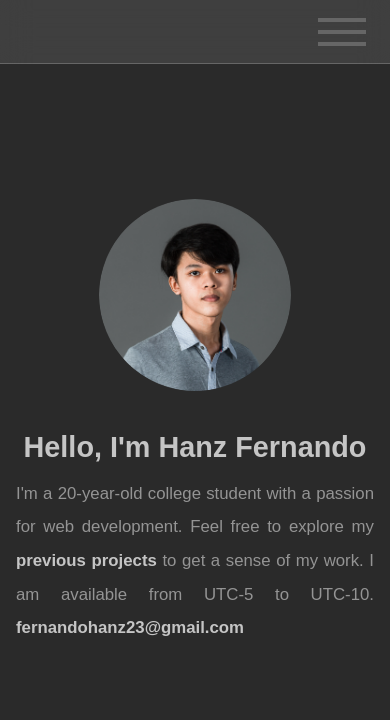
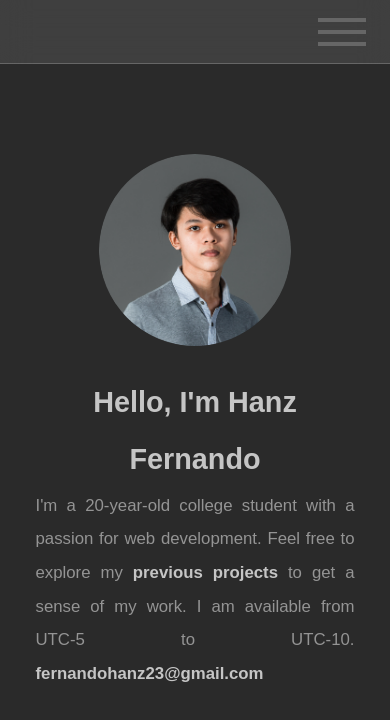
Before and after one commit to hanzfernando/portfolio, a React (Vite) app in the folder frontend/: page /about in a window 390 px wide. Shown: the top 720 px of the page. Built offline with nearby package versions, Linux system fonts and the light colour scheme.

Commit message:
adjusted AboutPage width;

```diff
--- a/frontend/src/pages/AboutPage.jsx
+++ b/frontend/src/pages/AboutPage.jsx
@@ -7,7 +7,7 @@ const AboutPage = () => {
     return (
         <>
             <BurgerNav />
-            <div className="flex flex-col justify-center items-center h-full px-4">
+            <div className="flex flex-col justify-center items-center h-full md:w-[70%] w-[90%] mx-auto px-4">
                 <div className="mb-7 w-48 h-48 md:w-64 md:h-64 lg:w-80 lg:h-80">
                     <img
                         src={profile}
```
